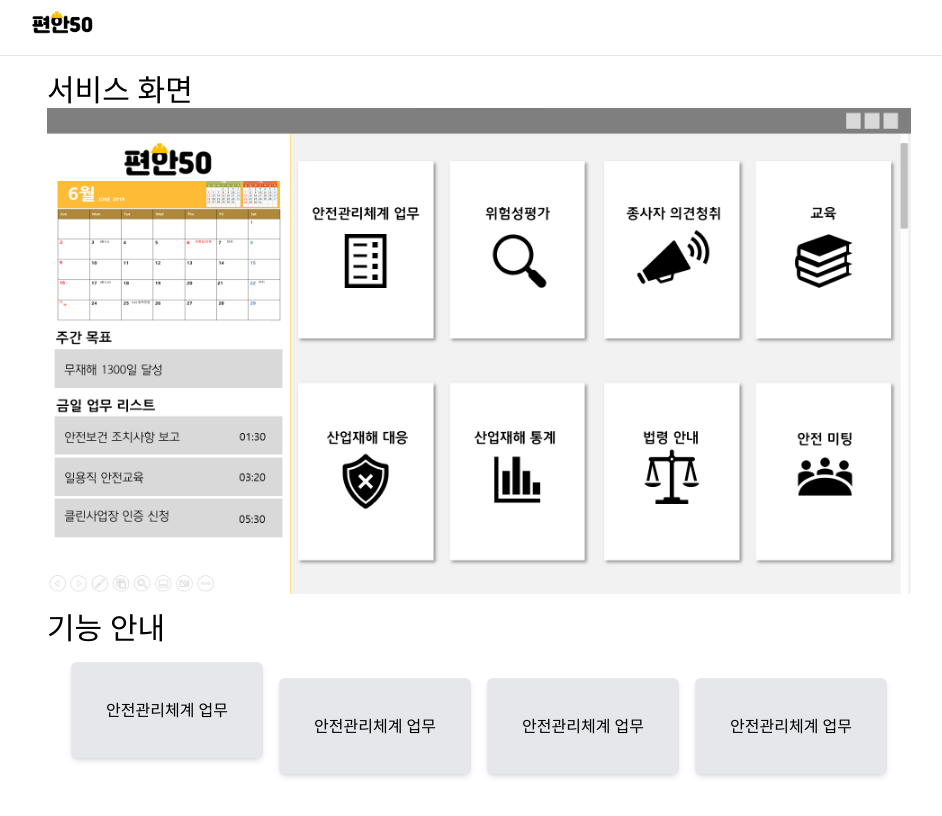
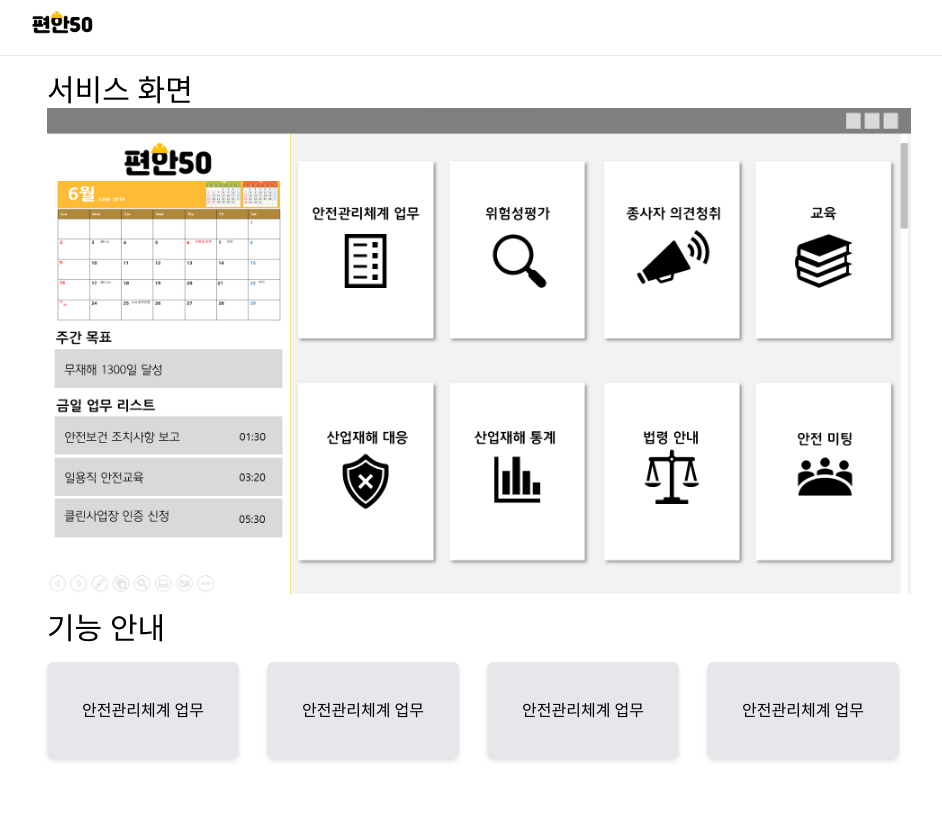
Before and after one commit to minseokk/easy50_lp, a Next.js app: page /application in a window 1280 px wide. Shown: the top 816 px of the page, without its empty margins (161-1103 px from the left). Built offline with nearby package versions, Linux system fonts and the light colour scheme.

Commit message:
change feature bottons to grid

```diff
--- a/src/pages/application/index.tsx
+++ b/src/pages/application/index.tsx
@@ -24,7 +24,7 @@ const Application: NextPage = () => {
           </div>
         </div>
         <h1 className="text-3xl">기능 안내</h1>
-        <div className="flex w-full flex-wrap justify-center space-x-4 space-y-4">
+        <div className="grid w-full grid-cols-2 gap-4 md:grid-cols-4">
           <Link href={"/application/features?feature=안전관리체계_업무"}>
             <button
               type="button"
```
